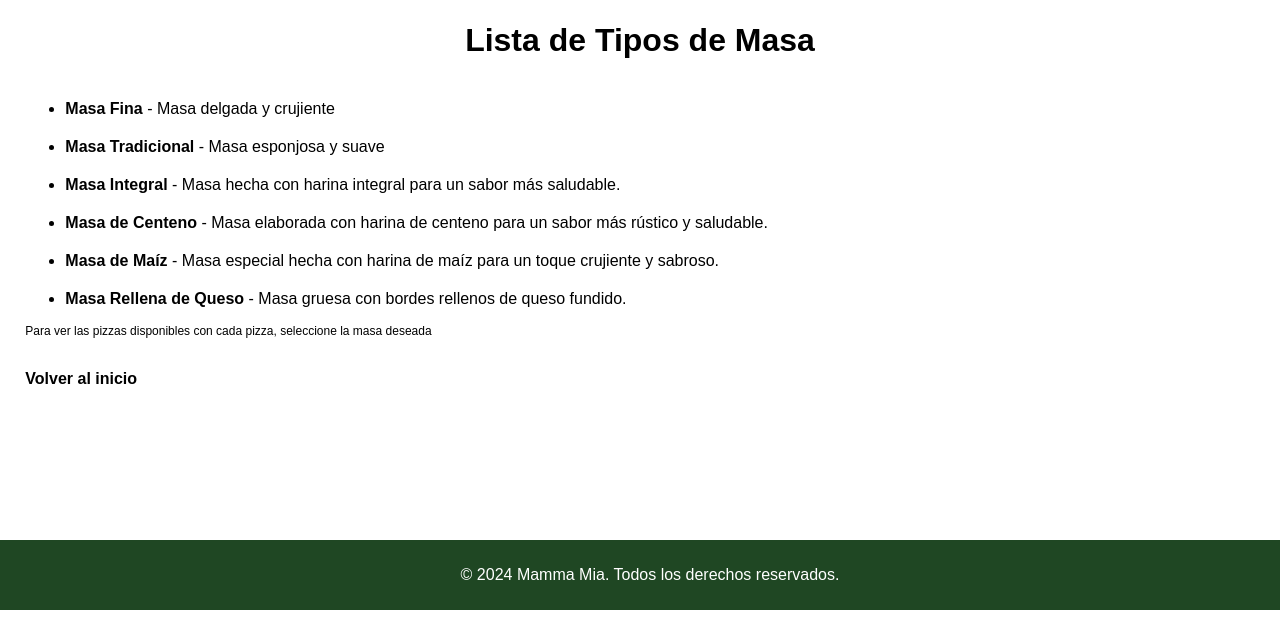
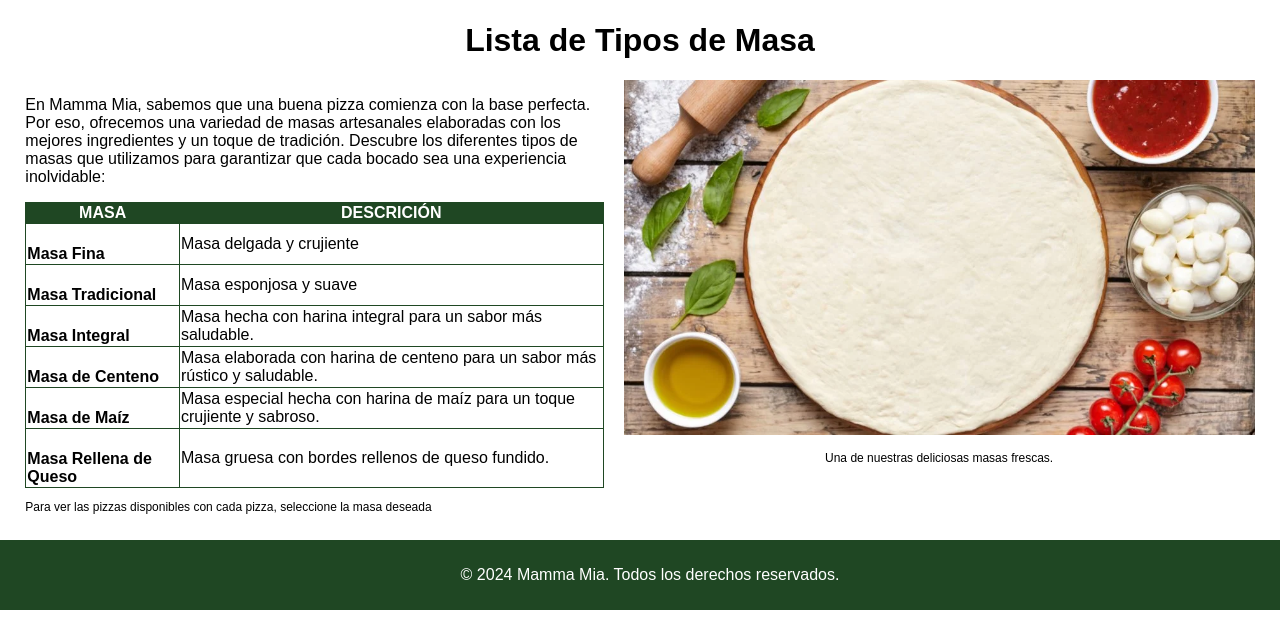
Before and after one commit to pipefie/restaurante, a Django app: page /tipos_masa/ in a window 1280 px wide. Shown: the part 190-826 px from the top of the page. Before the commit the page ends 800 px from the top, so only its background shows below. Run offline with Django 5.2, Linux system fonts and the light colour scheme; data comes from the database, SQL or seed files in the repository.

Commit message:
mas cambios en el css y añadido descripcion en listas de pizzas, masas e ingredientes

```diff
--- a/pizzeria/templates/lista_tipos_masa.html
+++ b/pizzeria/templates/lista_tipos_masa.html
@@ -4,13 +4,46 @@
 {%block content%}
 <main>
     <h1>Lista de Tipos de Masa</h1>
-    <ul>
-        {% for tipo in tipos_masa %}
-            <li><a href="{% url 'detalle_tipo_masa' tipo.id %}">{{ tipo.nombre }}</a> - {{ tipo.descripcion }}</li>
-        {% endfor %}
-    </ul>
 
-    <p class="pequeno">Para ver las pizzas disponibles con cada pizza, seleccione la masa deseada</p>
-    <a href="{% url 'portada' %}">Volver al inicio</a>
+    <div class="contenedor">
+        <div class="cont_tab">
+
+            <p>En Mamma Mia, sabemos que una buena pizza comienza con la base perfecta. Por eso,
+                ofrecemos una variedad de masas artesanales elaboradas con los mejores ingredientes
+                y un toque de tradición. Descubre los diferentes tipos de masas que utilizamos para
+                garantizar que cada bocado sea una experiencia inolvidable:
+            </p>
+
+            <table class="tabla-pizzas">
+                <thead>
+                    <tr>
+                        <th>MASA</th>
+                        <th>DESCRICIÓN</th>
+                    </tr>
+                </thead>
+                <tbody>
+                    {% for tipo in tipos_masa %}
+                    <tr>
+                        <td><a href="{% url 'detalle_tipo_masa' tipo.id %}">{{ tipo.nombre }}</a></td>
+                        <td>{{ tipo.descripcion }}</td>
+                    </tr>
+                    {% endfor %}
+                </tbody>
+            </table>
+            <p class="pequeno">Para ver las pizzas disponibles con cada pizza, seleccione la masa deseada</p>
+            <a href="{% url 'portada' %}">Volver al inicio</a>
+        </div>
+
+
+        <div class="imagen">
+            <img src="{% static 'imagenes/masa.webp' %}" alt="Imagen de masa" height="355">
+            <p class="pequeno">Una de nuestras deliciosas masas frescas.</p>
+        </div>
+    </div>
+
 </main>
+<br>
+<br>
+<br>
+<br>
 {%endblock%}
--- a/static/css/styles.css
+++ b/static/css/styles.css
@@ -118,7 +118,7 @@ table td.precio{
     text-align: center;
 }
 
-/*Contenedores lista pizzas*/
+/*Contenedores listas*/
 .contenedor {
     display: flex;
     justify-content: space-between;
@@ -189,6 +189,8 @@ a {
     transition: color 0.3s ease;
 }
 
+
+/*LETRA PEQUEÑA*/
 .pequeno{
     font-size: 12px;
 }
```
Also changed, not shown: pizzeria/templates/lista_ingredientes.html (+37 -6 lines), pizzeria/templates/lista_pizzas.html (+8 -1 lines), static/imagenes/ingredientes.jpg (added), static/imagenes/masa.webp (added).
